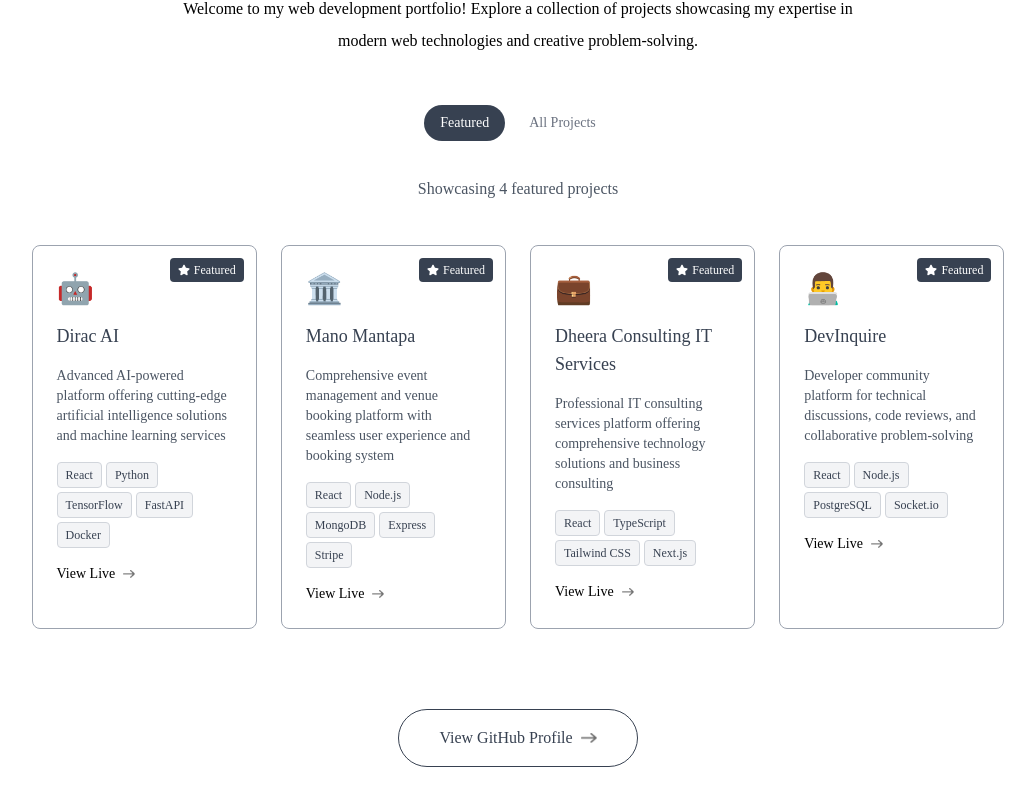
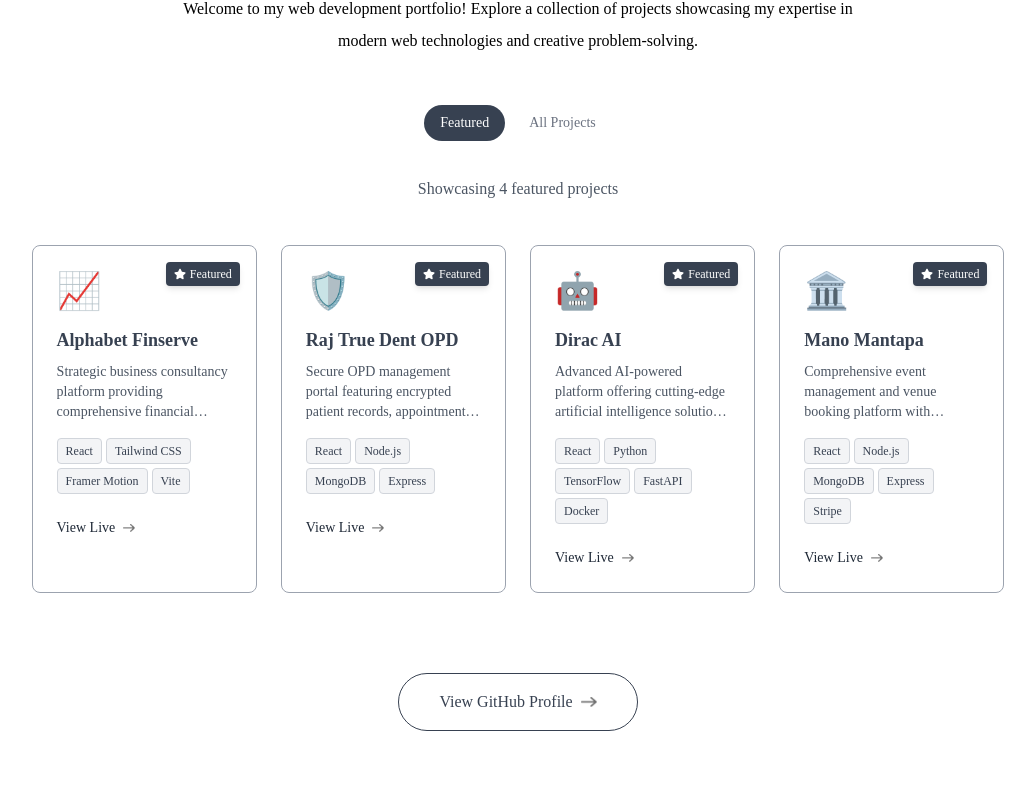
Before and after one commit to iamdurgashankar/portfolio-dsdm, a React (Vite) app: page / in a window 1280 px wide. Shown: the part 2646-3452 px from the top of the page, without its empty margins (122-1157 px from the left). Built offline with nearby package versions, Linux system fonts and the light colour scheme; a web font is replaced by a local one.

Commit message:
Update Work component UI: use icons, card layout, and limit featured projects

```diff
--- a/src/components/Work.jsx
+++ b/src/components/Work.jsx
@@ -1,14 +1,32 @@
-import React, { useState } from 'react'
-import send_icon from '../assets/send-icon.png'
+import { useState } from 'react'
 import right_arrow_blod from '../assets/right-arrow-bold.png'
 import right_arrow_blod_dark from '../assets/right-arrow-bold-dark.png'
-import github from '../assets/github.png'
-import { FaGithub, FaExternalLinkAlt, FaStar } from 'react-icons/fa'
+import { FaStar } from 'react-icons/fa'
 
 const Work = () => {
   const [showAll, setShowAll] = useState(false);
 
   const projects = [
+    {
+      id: 10,
+      title: "Alphabet Finserve",
+      description: "Strategic business consultancy platform providing comprehensive financial expertise, IT solutions, and management services.",
+      technologies: ["React", "Tailwind CSS", "Framer Motion", "Vite"],
+      githubUrl: "#",
+      liveUrl: "https://alphabetfinserve.com/",
+      gradient: "from-indigo-500 to-purple-600",
+      icon: "📈"
+    },
+    {
+      id: 11,
+      title: "Raj True Dent OPD",
+      description: "Secure OPD management portal featuring encrypted patient records, appointment scheduling, and role-based access control.",
+      technologies: ["React", "Node.js", "MongoDB", "Express"],
+      githubUrl: "#",
+      liveUrl: "https://opd.rajtruedent.com/",
+      gradient: "from-blue-600 to-cyan-500",
+      icon: "🛡️"
+    },
     {
       id: 1,
       title: "Dirac AI",
@@ -17,8 +35,7 @@ const Work = () => {
       githubUrl: "https://github.com/durgashankardasmangaraj/dirac-ai",
       liveUrl: "https://diracai.com/",
       gradient: "from-blue-500 to-purple-600",
-      icon: "🤖",
-      featured: true
+      icon: "🤖"
     },
     {
       id: 2,
@@ -28,8 +45,7 @@ const Work = () => {
       githubUrl: "https://github.com/durgashankardasmangaraj/mano-mantapa",
       liveUrl: "https://manomantapa.com/",
       gradient: "from-green-500 to-teal-600",
-      icon: "🏛️",
-      featured: true
+      icon: "🏛️"
     },
     {
       id: 3,
@@ -39,8 +55,7 @@ const Work = () => {
       githubUrl: "https://github.com/durgashankardasmangaraj/santosh-fabrication",
       liveUrl: "https://santoshfabrication.com/",
       gradient: "from-orange-500 to-red-600",
-      icon: "🔧",
-      featured: false
+      icon: "🔧"
     },
     {
       id: 4,
@@ -50,8 +65,7 @@ const Work = () => {
       githubUrl: "https://github.com/durgashankardasmangaraj/dheera-consulting",
       liveUrl: "https://dheeraconsultingitservices.com/",
       gradient: "from-purple-500 to-pink-600",
-      icon: "💼",
-      featured: true
+      icon: "💼"
     },
     {
       id: 5,
@@ -61,8 +75,7 @@ const Work = () => {
       githubUrl: "https://github.com/durgashankardasmangaraj/dasho-app",
       liveUrl: "https://dashoapp.com/",
       gradient: "from-indigo-500 to-blue-600",
-      icon: "📱",
-      featured: false
+      icon: "📱"
     },
     {
       id: 6,
@@ -72,8 +85,7 @@ const Work = () => {
       githubUrl: "https://github.com/durgashankardasmangaraj/devinquire",
       liveUrl: "https://devinquire.com/",
       gradient: "from-yellow-500 to-orange-600",
-      icon: "👨‍💻",
-      featured: true
+      icon: "👨‍💻"
     },
     {
       id: 7,
@@ -83,8 +95,7 @@ const Work = () => {
       githubUrl: "https://github.com/durgashankardasmangaraj/devinquire-dashboard",
       liveUrl: "https://dashboard.devinquire.com/",
       gradient: "from-red-500 to-pink-600",
-      icon: "📊",
-      featured: false
+      icon: "📊"
     },
     {
       id: 8,
@@ -94,8 +105,7 @@ const Work = () => {
       githubUrl: "https://github.com/durgashankardasmangaraj/mano-vaani",
       liveUrl: "https://manovaani.manomantapa.com/",
       gradient: "from-teal-500 to-green-600",
-      icon: "🎤",
-      featured: false
+      icon: "🎤"
     },
     {
       id: 9,
@@ -105,12 +115,11 @@ const Work = () => {
       githubUrl: "https://github.com/durgashankardasmangaraj/raj-true-dent",
       liveUrl: "https://rajtruedent.in/",
       gradient: "from-cyan-500 to-blue-600",
-       icon: "🦷",
-       featured: false
+      icon: "🦷"
     }
   ];
 
-  const featuredProjects = projects.filter(project => project.featured);
+  const featuredProjects = projects.slice(0, 4);
   const displayedProjects = showAll ? projects : featuredProjects;
 
   return (
@@ -125,8 +134,7 @@ const Work = () => {
       <div className="flex items-center justify-center gap-2 text-gray-500 text-sm mb-8">
         <button
           onClick={() => setShowAll(false)}
-          className={`py-2 px-4 rounded-full transition-all duration-300 font-Ovo ${
-            !showAll
+          className={`py-2 px-4 rounded-full transition-all duration-300 font-Ovo ${!showAll
               ? 'bg-gray-700 text-white dark:bg-white dark:text-black'
               : 'hover:text-gray-700 dark:hover:text-white'
             }`}
@@ -135,8 +143,7 @@ const Work = () => {
         </button>
         <button
           onClick={() => setShowAll(true)}
-          className={`py-2 px-4 rounded-full transition-all duration-300 font-Ovo ${
-            showAll
+          className={`py-2 px-4 rounded-full transition-all duration-300 font-Ovo ${showAll
               ? 'bg-gray-700 text-white dark:bg-white dark:text-black'
               : 'hover:text-gray-700 dark:hover:text-white'
             }`}
@@ -156,27 +163,29 @@ const Work = () => {
       </div>
 
       <div className="grid grid-cols-auto gap-6 my-10">
-        {displayedProjects.map((project) => (
+        {displayedProjects.map((project, index) => (
           <div
             key={project.id}
-            className="border border-gray-400 rounded-lg p-6 cursor-pointer hover:bg-lightHover hover:-translate-y-1 duration-500 hover:shadow-black dark:border-white dark:hover:bg-darkHover dark:hover:shadow-white relative"
+            className="border border-gray-400 rounded-lg p-6 cursor-pointer hover:bg-lightHover hover:-translate-y-1 duration-500 hover:shadow-black dark:border-white dark:hover:bg-darkHover dark:hover:shadow-white relative group"
           >
             {/* Featured Badge */}
-            {project.featured && (
-              <div className="absolute top-3 right-3 bg-gray-700 text-white px-2 py-1 rounded text-xs font-Ovo flex items-center gap-1 dark:bg-white dark:text-black">
+            {index < 4 && (
+              <div className="absolute top-4 right-4 bg-gray-700 text-white px-2 py-1 rounded text-xs font-Ovo flex items-center gap-1 dark:bg-white dark:text-black z-10 shadow-md">
                 <FaStar className="text-xs" /> Featured
               </div>
             )}
 
-            {/* Project Icon */}
-             <div className="text-3xl mb-4">{project.icon}</div>
+            {/* Icon */}
+            <div className="text-4xl mb-4">
+              {project.icon}
+            </div>
 
-             {/* Project Content */}
-             <h3 className="text-lg my-4 text-gray-700 dark:text-white font-Ovo">{project.title}</h3>
-             <p className="text-sm text-gray-600 leading-5 dark:text-white/80 mb-4 font-Ovo">{project.description}</p>
+            {/* Title & Desc */}
+            <h3 className="text-lg mb-2 text-gray-700 dark:text-white font-Ovo font-bold">{project.title}</h3>
+            <p className="text-sm text-gray-600 leading-5 dark:text-white/80 mb-4 font-Ovo line-clamp-3">{project.description}</p>
 
             {/* Technologies */}
-            <div className="flex flex-wrap gap-1 mb-4">
+            <div className="flex flex-wrap gap-1 mb-6">
               {project.technologies.map((tech, index) => (
                 <span
                   key={index}
@@ -188,15 +197,15 @@ const Work = () => {
             </div>
 
             {/* Links */}
-            <div className="flex gap-3 mt-4">
+            <div className="">
               <a
                 href={project.liveUrl}
                 target="_blank"
                 rel="noopener noreferrer"
-                className="flex items-center gap-2 text-sm font-Ovo"
+                className="flex items-center gap-2 text-sm font-Ovo text-gray-800 dark:text-white font-medium hover:underline"
               >
-                View Live <img src={right_arrow_blod} alt="" className="w-3 dark:hidden"/>
-                <img src={right_arrow_blod_dark} alt="" className="w-3 hidden dark:block"/>
+                View Live <img src={right_arrow_blod} alt="" className="w-3 dark:hidden" />
+                <img src={right_arrow_blod_dark} alt="" className="w-3 hidden dark:block" />
               </a>
             </div>
           </div>
@@ -206,8 +215,8 @@ const Work = () => {
       <div className="text-center my-20">
         <a href="https://github.com/iamdurgashankar" target="_blank" rel="noopener noreferrer" className="w-max flex items-center justify-center gap-2 text-gray-700 border-[0.5px] border-gray-700 rounded-full py-3 px-10 mx-auto hover:bg-lightHover duration-500 dark:text-white dark:border-white dark:hover:bg-darkHover font-Ovo">
           View GitHub Profile
-          <img src={right_arrow_blod} alt="" className="w-4 dark:hidden"/>
-          <img src={right_arrow_blod_dark} alt="" className="w-4 hidden dark:block"/>
+          <img src={right_arrow_blod} alt="" className="w-4 dark:hidden" />
+          <img src={right_arrow_blod_dark} alt="" className="w-4 hidden dark:block" />
         </a>
       </div>
     </div>
```
Also changed, not shown: 1 other file (tests, documents, lock files or other folders). Lines whose indentation alone changed are shown as unchanged.
